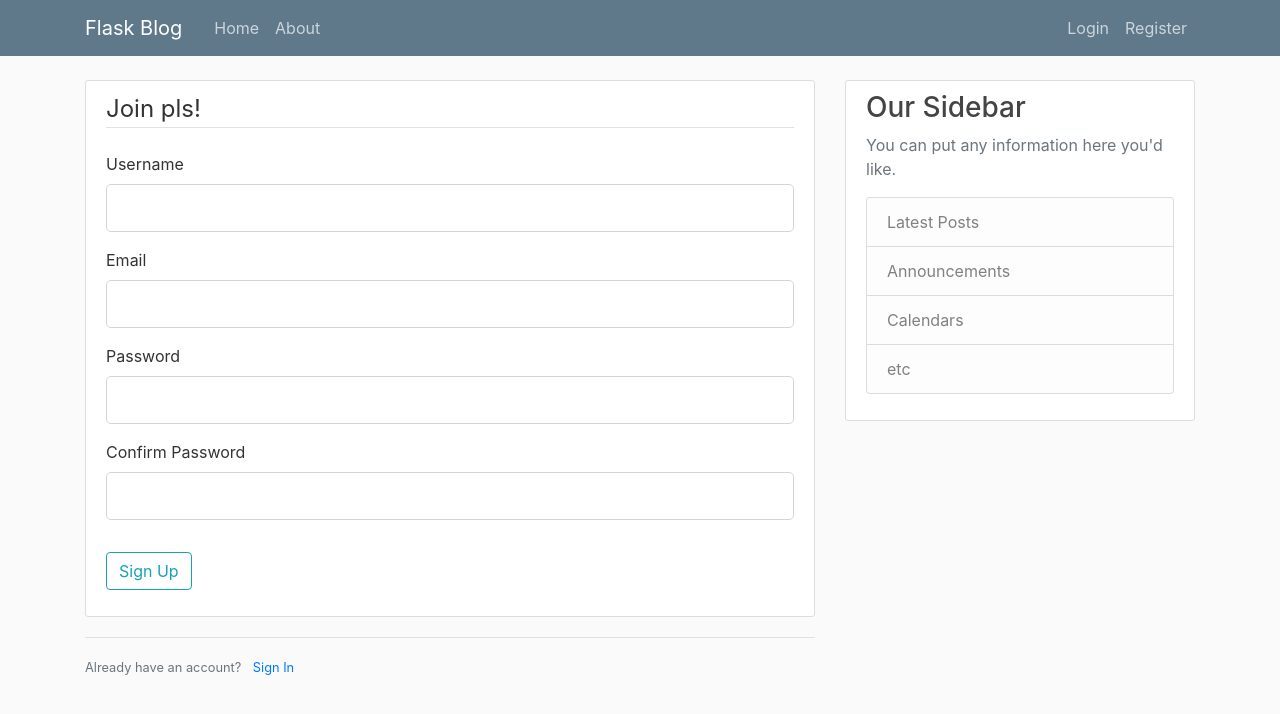
After one commit to karolat/flaskblog, a Flask app: page /register in a window 1280 px wide. The commit adds this page. Shown: the top 714 px of the page. Run offline with Flask 2, Linux system fonts and the light colour scheme; some libraries are stand-ins or nearby versions.

Commit message:
finished video 3

```diff
--- a/flaskblog.py
+++ b/flaskblog.py
@@ -1,5 +1,8 @@
-from flask import Flask, render_template, url_for
+from flask import Flask, render_template, url_for, flash, redirect
+from forms import RegistrationForm, LoginForm
 app = Flask(__name__)
+
+app.config['SECRET_KEY'] = '1ca05a90cae867c466c6acddf8fc211a'
 
 posts = [
 	{
@@ -33,6 +36,25 @@ def home():
 def about():
     return render_template('about.html', title='About')
 
+@app.route("/register", methods=['GET', 'POST'])
+def register():
+    form = RegistrationForm()
+    if form.validate_on_submit():
+    	flash(f'Account created for {form.username.data}!', 'success')
+    	return redirect(url_for('home'))
+    return render_template('register.html', title='Register', form=form)
+
+@app.route("/login", methods=['GET', 'POST'])
+def login():
+    form = LoginForm()
+    if form.validate_on_submit():
+    	if form.email.data == 'karolat@gmail.com' and form.password.data == 'password':
+    		flash('successful login', 'success')
+    		return redirect(url_for('home'))
+    	else:
+    		flash('login unsuccessful. please check username and password', 'danger')
+    return render_template('login.html', title='Login', form=form)
+
 
 if __name__ == '__main__':
 	app.run(debug=True)
--- /dev/null
+++ b/forms.py
@@ -0,0 +1,17 @@
+from flask_wtf import FlaskForm
+from wtforms import StringField, PasswordField, SubmitField, BooleanField
+from wtforms.validators import DataRequired, Length, Email, EqualTo
+
+class RegistrationForm(FlaskForm):
+	username = StringField('Username', validators=[DataRequired(), Length(min=2, max =20)])
+	email = StringField('Email', validators=[DataRequired(), Email()])
+	password = PasswordField('Password', validators=[DataRequired()])
+	confirm_password = PasswordField('Confirm Password',
+									 validators=[DataRequired(), EqualTo('password')])
+	submit = SubmitField('Sign Up')
+
+class LoginForm(FlaskForm):
+	email = StringField('Email', validators=[DataRequired(), Email()])
+	password = PasswordField('Password', validators=[DataRequired()])
+	remember = BooleanField('Remember Me')
+	submit = SubmitField('Login')
--- a/templates/layout.html
+++ b/templates/layout.html
@@ -26,13 +26,13 @@
 	      </button>
 	      <div class="collapse navbar-collapse" id="navbarToggle">
 	        <div class="navbar-nav mr-auto">
-	          <a class="nav-item nav-link" href="/">Home</a>
-	          <a class="nav-item nav-link" href="/about">About</a>
+	          <a class="nav-item nav-link" href="{{ url_for('home') }}">Home</a>
+	          <a class="nav-item nav-link" href="{{ url_for('about') }}">About</a>
 	        </div>
 	        <!-- Navbar Right Side -->
 	        <div class="navbar-nav">
-	          <a class="nav-item nav-link" href="/login">Login</a>
-	          <a class="nav-item nav-link" href="/register">Register</a>
+	          <a class="nav-item nav-link" href="{{ url_for('login') }}">Login</a>
+	          <a class="nav-item nav-link" href="{{ url_for('register') }}">Register</a>
 	        </div>
 	      </div>
 	    </div>
@@ -41,7 +41,16 @@
 	<main role="main" class="container">
 	  <div class="row">
 	    <div class="col-md-8">
-	      {% block content %}{% endblock %}
+	    	{% with messages = get_flashed_messages(with_categories=true) %}
+	    		{% if messages %}
+	    			{% for category, message in messages %}
+	    				<div class="alert alert-{{ category}}">
+	    					{{ message }}
+	    				</div>
+	    			{% endfor %}
+	    		{% endif %}
+	    	{% endwith %}
+			{% block content %}{% endblock %}
 	    </div>
 	    <div class="col-md-4">
 	      <div class="content-section">
--- /dev/null
+++ b/templates/register.html
@@ -0,0 +1,73 @@
+{% extends "layout.html" %}
+{% block content %}
+	<div class="content-section">
+		<form method="POST" action="">
+			{{ form.hidden_tag() }}
+			<fieldset class="form-group">
+				<legend class="border-bottom mb-4">Join pls!</legend>
+				<div class="form-group">
+					{{ form.username.label(class="form-control-label") }}
+
+					{% if form.username.errors %}
+						{{ form.username(class="form-control form-control-lg is-invalid") }}
+						<div class="invalid-feedback">
+							{% for error in form.username.errors %}
+								<span>{{ error }}</span>
+							{% endfor %}
+						</div>
+					{% else %}
+						{{ form.username(class="form-control form-control-lg") }}
+					{% endif %}
+				</div>
+				<div class="form-group">
+					{{ form.email.label(class="form-control-label") }}
+					{% if form.email.errors %}
+						{{ form.email(class="form-control form-control-lg is-invalid") }}
+						<div class="invalid-feedback">
+							{% for error in form.email.errors %}
+								<span>{{ error }}</span>
+							{% endfor %}
+						</div>
+					{% else %}
+						{{ form.email(class="form-control form-control-lg") }}
+					{% endif %}
+				</div>
+				<div class="form-group">
+					{{ form.password.label(class="form-control-label") }}
+					{% if form.password.errors %}
+						{{ form.password(class="form-control form-control-lg is-invalid") }}
+						<div class="invalid-feedback">
+							{% for error in form.password.errors %}
+								<span>{{ error }}</span>
+							{% endfor %}
+						</div>
+					{% else %}
+						{{ form.password(class="form-control form-control-lg") }}
+					{% endif %}
+				</div>
+				<div class="form-group">
+					{{ form.confirm_password.label(class="form-control-label") }}
+					{% if form.confirm_password.errors %}
+						{{ form.confirm_password(class="form-control form-control-lg is-invalid") }}
+						<div class="invalid-feedback">
+							{% for error in form.confirm_password.errors %}
+								<span>{{ error }}</span>
+							{% endfor %}
+						</div>
+					{% else %}
+						{{ form.confirm_password(class="form-control form-control-lg") }}
+					{% endif %}
+				</div>
+			</fieldset>
+			<div class="form-group">
+				{{ form.submit(class="btn btn-outline-info") }}
+			</div>
+		</form>
+	</div>
+	<div class="border-top pt-3">
+		<small class="text-muted">
+			Already have an account? <a class="ml-2" href="{{ url_for('login') }}">Sign In</a>
+		</small>
+
+	</div>
+{% endblock content %}
--- a/youtube_link.txt
+++ b/youtube_link.txt
@@ -1,3 +1,5 @@
 1) https://www.youtube.com/watch?reload=9&v=MwZwr5Tvyxo&feature=youtu.be
 
 2) https://www.youtube.com/watch?v=QnDWIZuWYW0
+
+3) https://www.youtube.com/watch?v=UIJKdCIEXUQ
```
Also changed, not shown: templates/login.html (added, +54 -0 lines), 1 other file.
